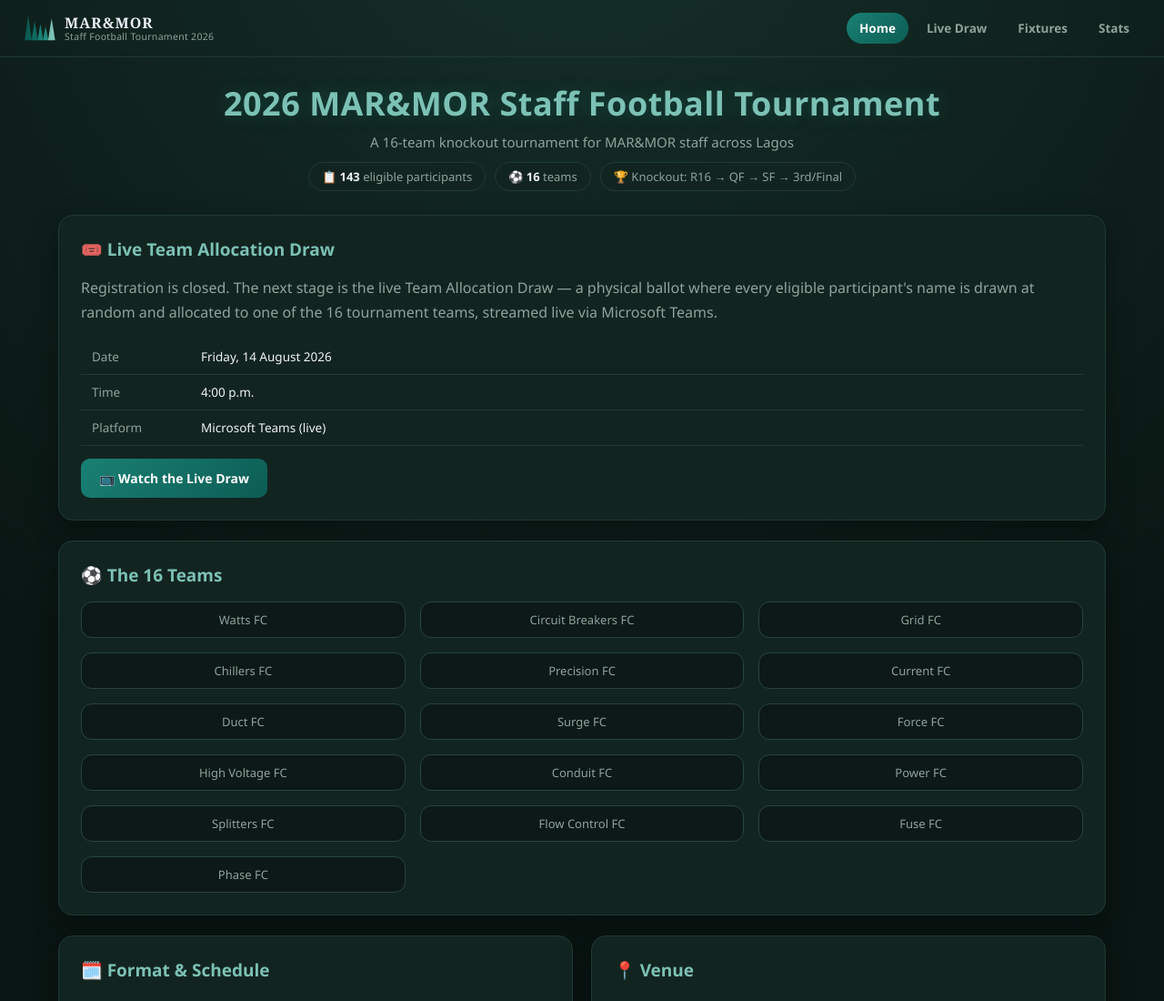
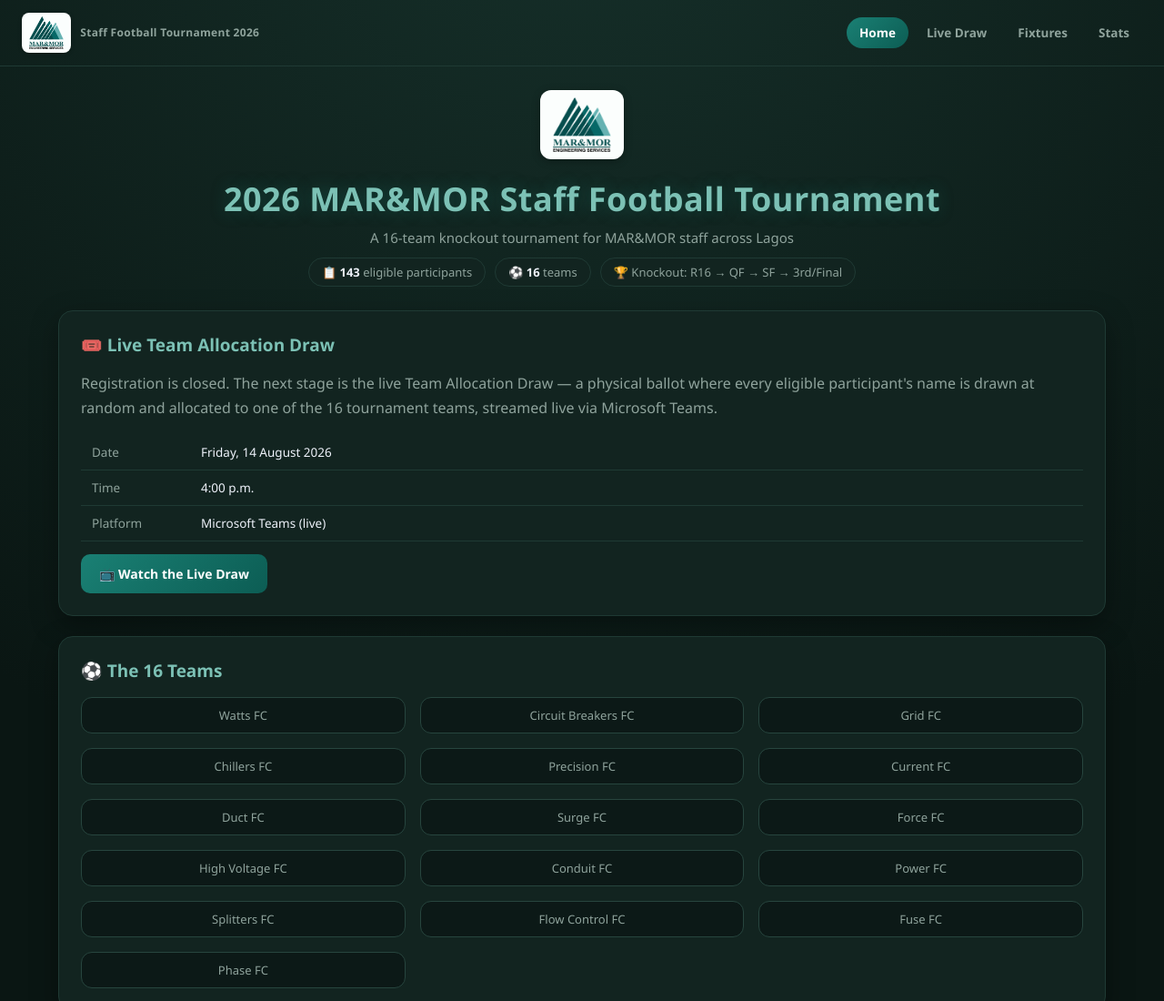
Before and after one commit to opeyemienitan/football, a plain HTML site: page index.html in a window 1280 px wide. Shown: the top 1100 px of the page at 91% size. Drawn offline with Linux system fonts and the light colour scheme.

Commit message:
Use real MAR&MOR logo (uploaded PNG) in nav and homepage hero

```diff
--- a/assets/nav.js
+++ b/assets/nav.js
@@ -8,8 +8,8 @@
     {href:'stats.html', label:'Stats', key:'stats'}
   ];
   var html = '<a href="index.html" class="brand">' +
-      '<img src="assets/logo.svg" alt="MAR&amp;MOR" class="brand-icon">' +
-      '<span class="brand-text"><span class="brand-word">MAR&amp;MOR</span><span class="brand-sub">Staff Football Tournament 2026</span></span>' +
+      '<img src="assets/logo.png" alt="MAR&amp;MOR Engineering Services" class="brand-icon">' +
+      '<span class="brand-text"><span class="brand-sub">Staff Football Tournament 2026</span></span>' +
     '</a><div class="links">' +
     links.map(function(l){
       return '<a href="' + l.href + '"' + (l.key === page ? ' class="active"' : '') + '>' + l.label + '</a>';
--- a/assets/style.css
+++ b/assets/style.css
@@ -31,10 +31,9 @@ a:hover{text-decoration:underline;}
 .nav{display:flex;align-items:center;justify-content:space-between;padding:14px 24px;border-bottom:1px solid var(--border);flex-wrap:wrap;gap:10px;}
 .nav .brand{display:flex;align-items:center;gap:10px;text-decoration:none;}
 .nav .brand:hover{text-decoration:none;}
-.nav .brand-icon{height:30px;width:auto;display:block;}
+.nav .brand-icon{height:44px;width:auto;display:block;background:#fbfefd;border-radius:8px;padding:4px 8px;box-shadow:0 1px 4px rgba(0,0,0,.25);}
 .nav .brand-text{display:flex;flex-direction:column;line-height:1.15;}
-.nav .brand-word{font-family:Georgia,"Times New Roman",serif;font-weight:700;letter-spacing:1px;color:var(--text);font-size:16px;}
-.nav .brand-sub{font-size:10.5px;color:var(--muted);letter-spacing:.3px;}
+.nav .brand-sub{font-size:12px;color:var(--muted);letter-spacing:.3px;font-weight:600;}
 .nav .links{display:flex;gap:6px;flex-wrap:wrap;}
 .nav .links a{color:var(--muted);padding:8px 14px;border-radius:20px;font-size:13.5px;font-weight:600;transition:.15s;}
 .nav .links a:hover{color:var(--text);background:var(--card);text-decoration:none;}
--- a/index.html
+++ b/index.html
@@ -4,7 +4,7 @@
 <meta charset="UTF-8" />
 <title>2026 MAR&amp;MOR Staff Football Tournament</title>
 <meta name="viewport" content="width=device-width, initial-scale=1" />
-<link rel="icon" href="assets/logo.svg" type="image/svg+xml" />
+<link rel="icon" href="assets/logo.png" type="image/png" />
 <link rel="stylesheet" href="assets/style.css" />
 </head>
 <body data-page="home">
@@ -12,6 +12,7 @@
 <div id="site-nav"></div>
 
 <header class="page-head">
+  <img src="assets/logo.png" alt="MAR&amp;MOR Engineering Services" style="height:76px;background:#fbfefd;border-radius:12px;padding:8px 14px;box-shadow:0 2px 10px rgba(0,0,0,.3);margin-bottom:14px;">
   <h1>2026 MAR&amp;MOR Staff Football Tournament</h1>
   <p>A 16-team knockout tournament for MAR&amp;MOR staff across Lagos</p>
   <div class="badge-row">
```
Also changed, not shown: draw-admin.html (+1 -1 lines), draw-display.html (+1 -1 lines), fixtures.html (+1 -1 lines), stats.html (+1 -1 lines), assets/logo.png (added), assets/logo.svg (deleted).
